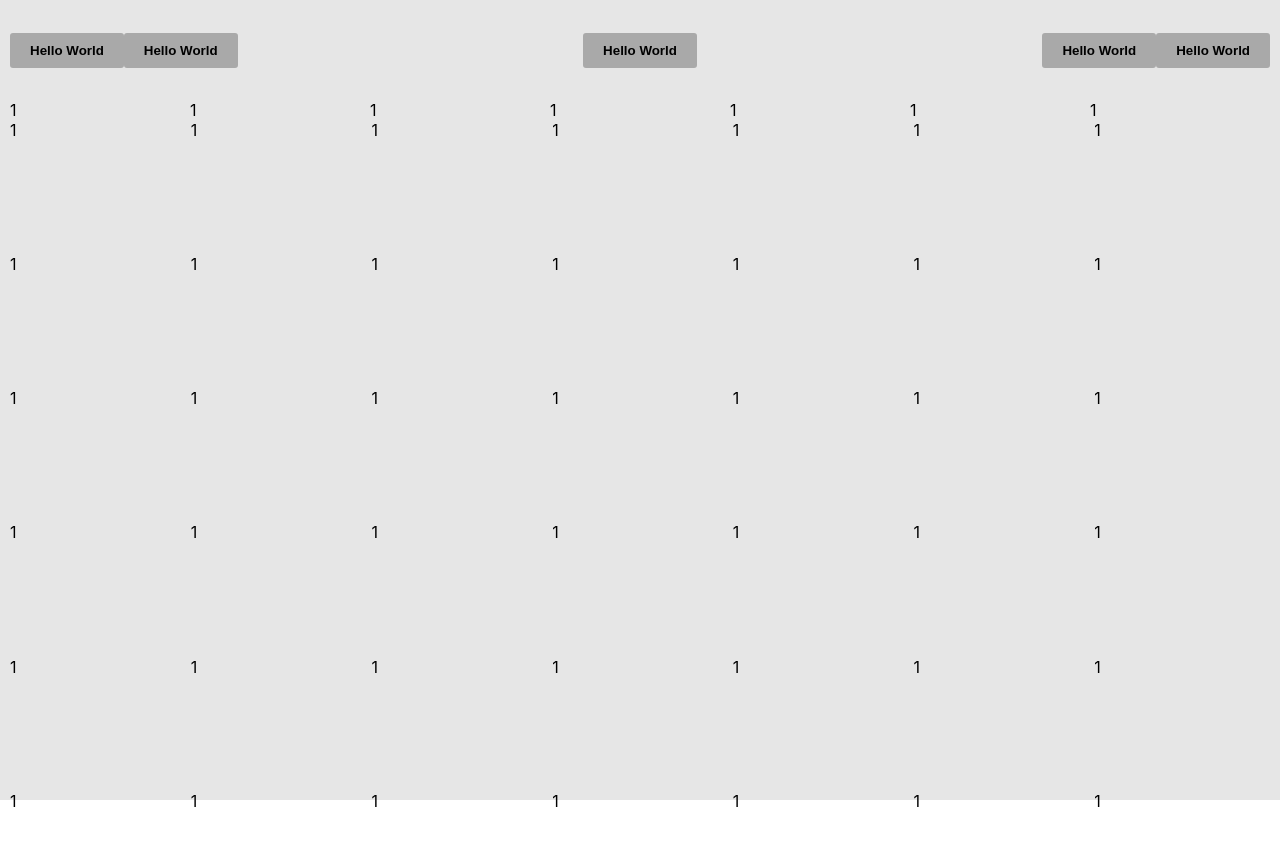
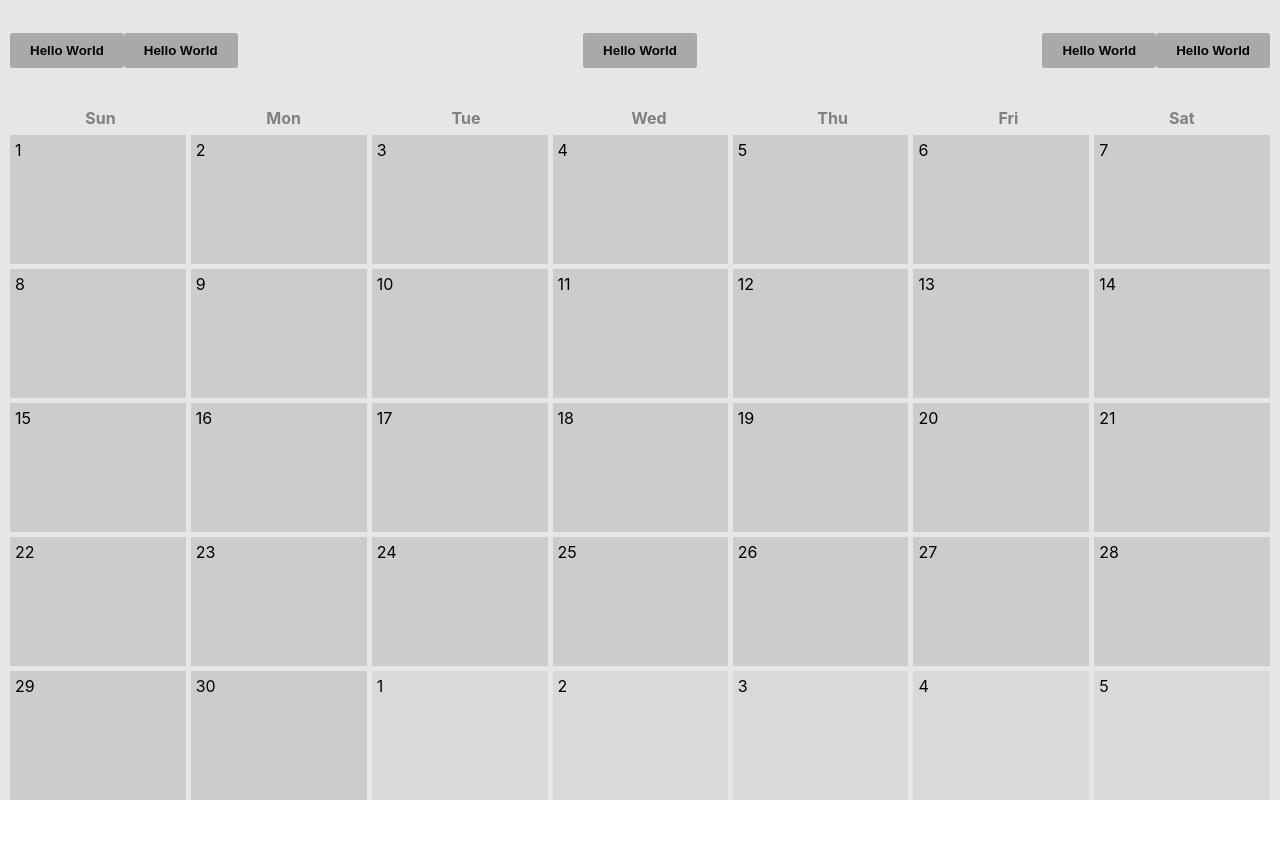
Before and after one commit to MiniKieffer/task_calendar_React, a React (Create React App) app: page / in a window 1280 px wide. Shown: the top 846 px of the page. After the commit the page ends 800 px from the top, so only its background shows below. Built offline with nearby package versions, Linux system fonts and the light colour scheme.

Commit message:
add_calendar_utils

```diff
--- a/src/index.css
+++ b/src/index.css
@@ -1,5 +1,6 @@
 body {
   margin: 0;
+  height: 100vh;
   font-family: -apple-system, BlinkMacSystemFont, 'Segoe UI', 'Roboto', 'Oxygen',
     'Ubuntu', 'Cantarell', 'Fira Sans', 'Droid Sans', 'Helvetica Neue',
     sans-serif;
--- a/src/pages/calendar/calendarBody/index.tsx
+++ b/src/pages/calendar/calendarBody/index.tsx
@@ -1,69 +1,50 @@
 import { useState, useEffect } from "react";
-import { CalendarGridContainer } from "./styles";
-import { getFirstDayIndex, getLastMonthDates } from "@/pages/calendar/utils";
+import { CalendarGridContainer, CalendarBodyContainer ,MonthGridCell } from "./styles";
+import { Days, getCurrentMonthFirstDayIndex, getNextMonthFirstDayIndex, getLastMonthDates, getNextMonthDates, getCurrentMonthDates } from "@/pages/calendar/utils";
 
 
 const CalendarBody = () => {
+  const [currentDate, setCurrentDate] = useState<Date>(new Date());
+  const [currentMonthFirstDayIndex, setCurrentMonthFirstDayIndex] = useState<number>(0);
+  const [nextMonthFirstDayIndex, setNextMonthFirstDayIndex] = useState<number>(0);
+  const [currentMonthDates, setCurrentMonthDates] = useState<number[]>([]);
+  const [lastMonthDates, setLastMonthDates] = useState<number[]>([]);
+  const [nextMonthDates, setNextMonthDates] = useState<number[]>([]);
+
   useEffect(() => {
-    const D = new Date();
-    getFirstDayIndex(D);
-  },[])
+    const intervalId = setInterval(() => {
+      const newDate = new Date().toLocaleDateString();
+      if (newDate !== currentDate.toLocaleDateString()) {
+        setCurrentDate(new Date());  // Update the state, which will trigger a re-render
+      }
+    }, 60000); // Check every minute (60000 ms)
+    setCurrentMonthFirstDayIndex(getCurrentMonthFirstDayIndex(currentDate));
+    setNextMonthFirstDayIndex(getNextMonthFirstDayIndex(currentDate));
+    setLastMonthDates(getLastMonthDates(currentDate, currentMonthFirstDayIndex));
+    setNextMonthDates(getNextMonthDates(nextMonthFirstDayIndex));
+    setCurrentMonthDates(getCurrentMonthDates(currentDate));
+    // Clean up the interval when the component unmounts
+    return () => clearInterval(intervalId);
+  },[currentDate, nextMonthFirstDayIndex, currentMonthFirstDayIndex])
   return (
-    <>
+    <CalendarBodyContainer>
       <CalendarGridContainer variant="calendarDayBar">
-        <div>1</div>
-        <div>1</div>
-        <div>1</div>
-        <div>1</div>
-        <div>1</div>
-        <div>1</div>
-        <div>1</div>
+        {Days.map((day, index) => (
+          <MonthGridCell variant="dayBarCell" key={index}>{day}</MonthGridCell>
+        ))}
       </ CalendarGridContainer>
       <CalendarGridContainer variant="calendarMainBox">
-        <div>1</div>
-        <div>1</div>
-        <div>1</div>
-        <div>1</div>
-        <div>1</div>
-        <div>1</div>
-        <div>1</div>
-        <div>1</div>
-        <div>1</div>
-        <div>1</div>
-        <div>1</div>
-        <div>1</div>
-        <div>1</div>
-        <div>1</div>
-        <div>1</div>
-        <div>1</div>
-        <div>1</div>
-        <div>1</div>
-        <div>1</div>
-        <div>1</div>
-        <div>1</div>
-        <div>1</div>
-        <div>1</div>
-        <div>1</div>
-        <div>1</div>
-        <div>1</div>
-        <div>1</div>
-        <div>1</div>
-        <div>1</div>
-        <div>1</div>
-        <div>1</div>
-        <div>1</div>
-        <div>1</div>
-        <div>1</div>
-        <div>1</div>
-        <div>1</div>
-        <div>1</div>
-        <div>1</div>
-        <div>1</div>
-        <div>1</div>
-        <div>1</div>
-        <div>1</div>
+        {lastMonthDates.map((day, index) => (
+          <MonthGridCell variant="otherMonthCell" key={index}>{day}</MonthGridCell>
+        ))}
+        {currentMonthDates.map((day, index) => (
+          <MonthGridCell variant="thisMonthCell" key={index}>{day}</MonthGridCell>
+        ))}
+        {nextMonthDates.map((day, index) => (
+          <MonthGridCell variant="otherMonthCell" key={index}>{day}</MonthGridCell>
+        ))}
       </ CalendarGridContainer>
-    </>
+    </CalendarBodyContainer>
   );
 }
 
--- a/src/pages/calendar/calendarBody/styles.ts
+++ b/src/pages/calendar/calendarBody/styles.ts
@@ -1,4 +1,8 @@
 import styled, { css } from 'styled-components';
+
+export const CalendarBodyContainer = styled.div`
+  Height: calc(100vh - 100px)
+`
 
 export const CalendarGridContainer = styled.div<{ variant?: 'calendarDayBar' | 'calendarMainBox' }>`
   display: grid;
@@ -7,13 +11,40 @@ export const CalendarGridContainer = styled.div<{ variant?: 'calendarDayBar' | '
   ${(props) =>
     props.variant === 'calendarDayBar' &&
     css`
-      height: 20px;
+      height: 5%;
     `}
 
   ${(props) =>
     props.variant === 'calendarMainBox' &&
     css`
       gap: 5px;
-      height: 100%;
+      height: 95%;
     `}
 `;
+
+export const MonthGridCell = styled.div<{ variant?: 'dayBarCell' | 'thisMonthCell' |  'otherMonthCell'}>`
+  padding: 5px;
+
+  ${(props) =>
+    props.variant === 'dayBarCell' &&
+    css`
+      display: flex;
+      justify-content: center;
+      align-items: center;
+      color: grey;
+      font-weight: bold;
+    `}
+
+  ${(props) =>
+    props.variant === 'thisMonthCell' &&
+    css`
+      background-color: #cccccc;
+    `}
+
+  ${(props) =>
+    props.variant === 'otherMonthCell' &&
+    css`
+      background-color: #d9d9d9;
+    `}
+
+`;
--- a/src/pages/calendar/styles.ts
+++ b/src/pages/calendar/styles.ts
@@ -3,6 +3,6 @@ import styled from 'styled-components';
 export const CalendarContainer = styled.div`
   padding-right: 10px;
   padding-left: 10px;
-  height: 100vh;
+  height: 100%;
   background-color: #e6e6e6;
 `;
--- a/src/pages/calendar/utils.ts
+++ b/src/pages/calendar/utils.ts
@@ -1,33 +1,55 @@
 export const Days = ["Sun", "Mon", "Tue", "Wed", "Thu", "Fri", "Sat"];
 
-export const getFirstDayIndex = (currentDate : Date) => {
-    const todayDate = currentDate.getDate();
-    const todayDay = currentDate.getDay();
-    const firstDayIndex = ((7 - ((todayDate - todayDay - 1) % 7) + 1) > 7) ? 1 : (7 - ((todayDate - todayDay - 1) % 7) + 1);
-    return (firstDayIndex);
+export const getCurrentMonthFirstDayIndex = (currentDate : Date) => {
+    const currentMonthFirstDay = new Date(currentDate.getFullYear(), currentDate.getMonth(), 1);
+    const firstDayIndex = currentMonthFirstDay.getDay();
+    return(firstDayIndex);
 }
+
+export const getNextMonthFirstDayIndex = (currentDate : Date) => {
+    const nextMonthFirstDay = new Date(currentDate.getFullYear(), currentDate.getMonth() + 1, 1);
+    const nextMonthFirstDayIndex = nextMonthFirstDay.getDay();
+    return(nextMonthFirstDayIndex);
+}
+
+export const getCurrentMonthDates = (currentDate : Date) => {
+    const currentMonthDates: number[] = [];
+    const currentMonthLastDay = new Date(currentDate.getFullYear(), currentDate.getMonth() + 1, 0);
+    const lastDayDate = currentMonthLastDay.getDate();
+    for(let index = 1; index < lastDayDate + 1; index++) {
+        currentMonthDates.push(index);
+    };
+    return(currentMonthDates);
+}
+
 
 export const getLastMonthDates = (currentDate : Date, firstDayIndex : number) => {
 
     const lastMonthDates: number[] = [];
 
-    if(firstDayIndex === 1) return(lastMonthDates);
-
-    // Set the date to the first day of the current month
-    currentDate.setDate(1);
-
-    // Subtract one day to get the last day of the previous month
-    currentDate.setMonth(currentDate.getMonth() - 1);
+    if(firstDayIndex === 0) return(lastMonthDates);
 
     // Get the last date of the previous month
-    const lastMonthLastDay = new Date(currentDate.getFullYear(), currentDate.getMonth() + 1, 0);
+    const lastMonthLastDay = new Date(currentDate.getFullYear(), currentDate.getMonth(), 0);
 
     const lastMonthLastDate = lastMonthLastDay.getDate();
-    let firstIndexDate = lastMonthLastDate - firstDayIndex + 2;
-    for(let index = 1; index < firstDayIndex; index++) {
+
+    let firstIndexDate = lastMonthLastDate - firstDayIndex + 1;
+    for(let index = 0; index < firstDayIndex; index++) {
         lastMonthDates.push(firstIndexDate);
         firstIndexDate++;
-    }
+    };
 
     return(lastMonthDates);
 }
+
+export const getNextMonthDates = (nextMonthFirstDayIndex : number) => {
+    const nextMonthDates: number[] = [];
+    if(nextMonthFirstDayIndex === 0) return(nextMonthDates);
+    let nextMonthFirstDay = 1;
+    for(let index = nextMonthFirstDayIndex; index < 7; index++) {
+        nextMonthDates.push(nextMonthFirstDay);
+        nextMonthFirstDay++;
+    };
+    return(nextMonthDates);
+}
```
